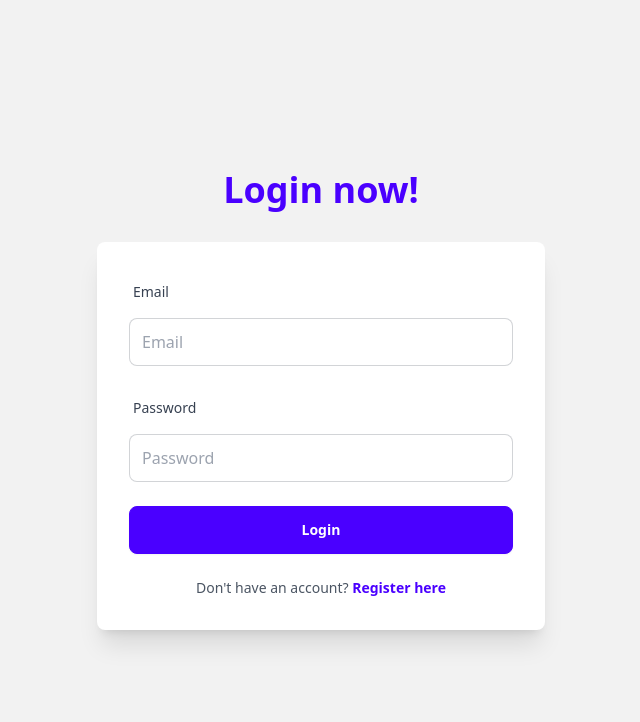
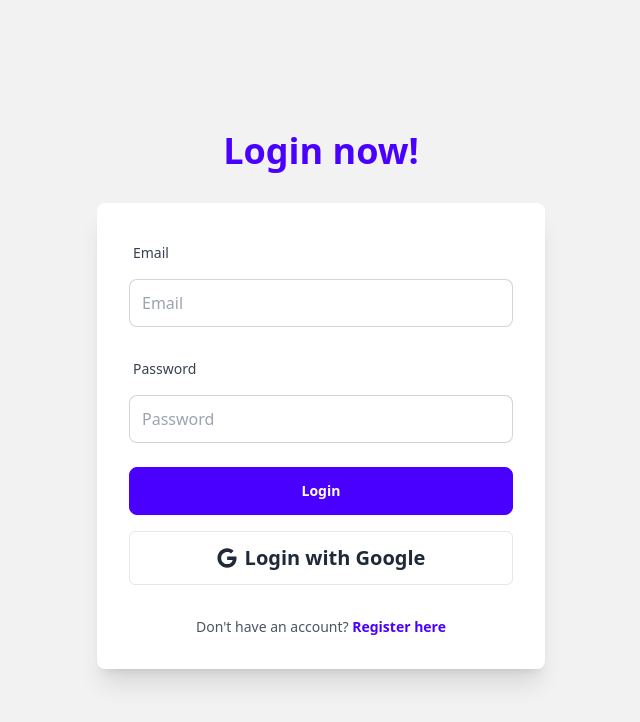
Before and after one commit to aburaihan98/equiSports-Client, a React (Vite) app: page /login in a window 1280 px wide. Shown: the top 722 px of the page, without its empty margins (319-959 px from the left). Built offline with nearby package versions, Linux system fonts and the light colour scheme; no server answers.

Commit message:
Login with Google

```diff
--- a/package.json
+++ b/package.json
@@ -17,6 +17,7 @@
     "firebase": "^11.0.2",
     "react": "^18.3.1",
     "react-dom": "^18.3.1",
+    "react-icons": "^5.4.0",
     "react-router": "^7.0.1",
     "react-toastify": "^10.0.6",
     "sweetalert2": "^11.14.5"
--- a/src/pages/Login.jsx
+++ b/src/pages/Login.jsx
@@ -1,10 +1,11 @@
 import React, { useContext, useState } from "react";
+import { FaGoogle } from "react-icons/fa";
 import { Link, useNavigate } from "react-router";
 import { toast } from "react-toastify";
 import { AuthContext } from "../provider/AuthProvider";
 
 export default function Login() {
-  const { signInUser } = useContext(AuthContext);
+  const { signInUser, loginWithGoogle } = useContext(AuthContext);
   const navigate = useNavigate();
 
   const [email, setEmail] = useState("");
@@ -21,6 +22,18 @@ export default function Login() {
         toast.success("Your login successful");
       })
       .catch(() => toast.error("Your email or password is incorrect!"));
+  };
+
+  // google login
+  const handleGoogleLogin = () => {
+    loginWithGoogle()
+      .then(() => {
+        navigate(location.state ? location.state : "/");
+        toast.success(" Your login successful by Google");
+      })
+      .catch(() => {
+        toast.error("Enter your valid email");
+      });
   };
 
   return (
@@ -63,7 +76,13 @@ export default function Login() {
               </button>
             </div>
           </form>
-
+          <button
+            onClick={handleGoogleLogin}
+            className="w-full p-3 mt-4 border border-primaryColor rounded-md flex items-center justify-center gap-2 text-primaryColor font-semibold text-xl mb-2"
+          >
+            <FaGoogle />
+            Login with Google
+          </button>
           <div className="text-center mt-6">
             <p className="text-sm text-gray-600">
               Don't have an account?{" "}
--- a/src/provider/AuthProvider.jsx
+++ b/src/provider/AuthProvider.jsx
@@ -1,8 +1,11 @@
 import {
   createUserWithEmailAndPassword,
+  GoogleAuthProvider,
   onAuthStateChanged,
   signInWithEmailAndPassword,
+  signInWithPopup,
 } from "firebase/auth";
+
 import { createContext, useEffect, useState } from "react";
 import auth from "./../firebase/firebase";
 
@@ -11,15 +14,22 @@ export const AuthContext = createContext(null);
 export default function AuthProvider({ children }) {
   const [user, setUser] = useState("");
   const [loading, setLoading] = useState(true);
+  const googleProvider = new GoogleAuthProvider();
 
+  // register user
   const createUser = (email, password) => {
     return createUserWithEmailAndPassword(auth, email, password);
   };
 
+  // login user
   const signInUser = (email, password) => {
     console.log(email, password);
+    return signInWithEmailAndPassword(auth, email, password);
+  };
 
-    return signInWithEmailAndPassword(auth, email, password);
+  // google user
+  const loginWithGoogle = () => {
+    return signInWithPopup(auth, googleProvider);
   };
 
   useEffect(() => {
@@ -34,6 +44,7 @@ export default function AuthProvider({ children }) {
     loading,
     createUser,
     signInUser,
+    loginWithGoogle,
   };
   return (
     <AuthContext.Provider value={authInfo}>{children}</AuthContext.Provider>
```
Also changed, not shown: 1 other file (tests, documents, lock files or other folders).
